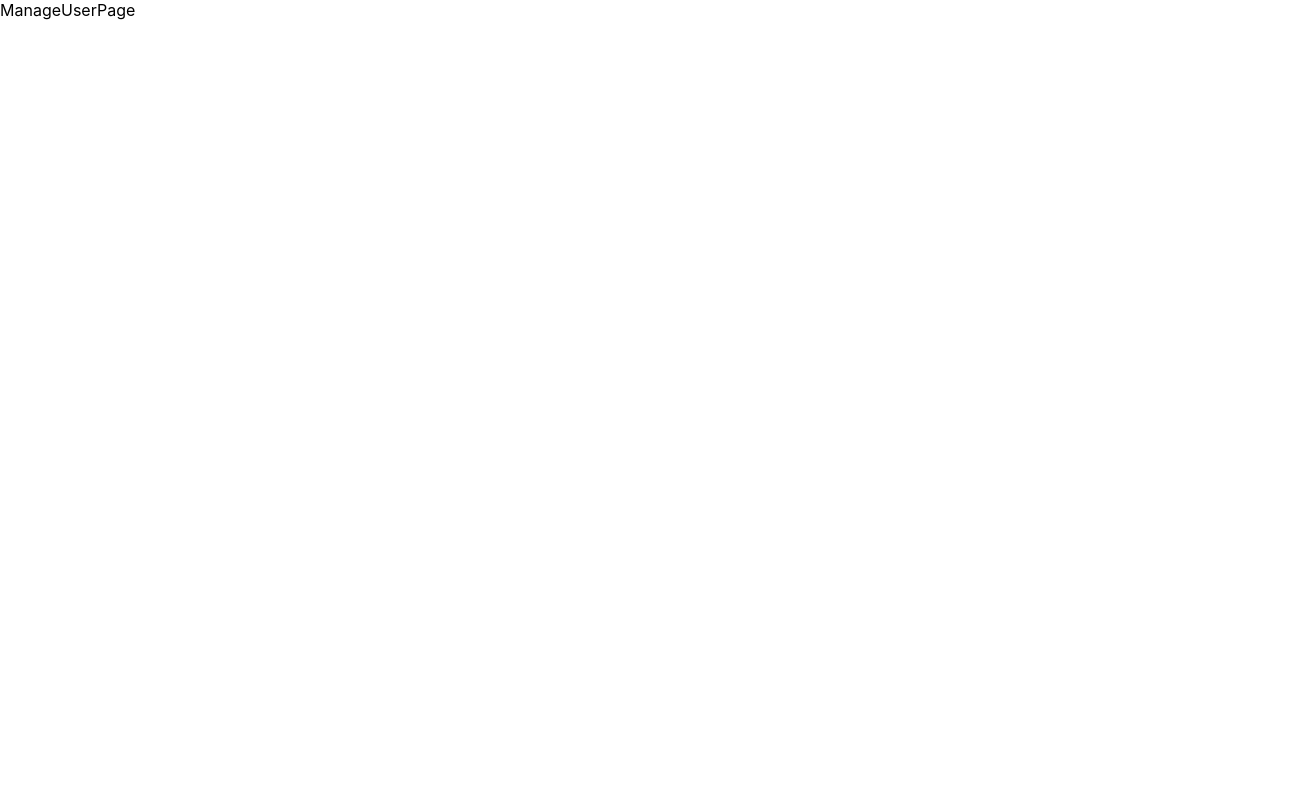
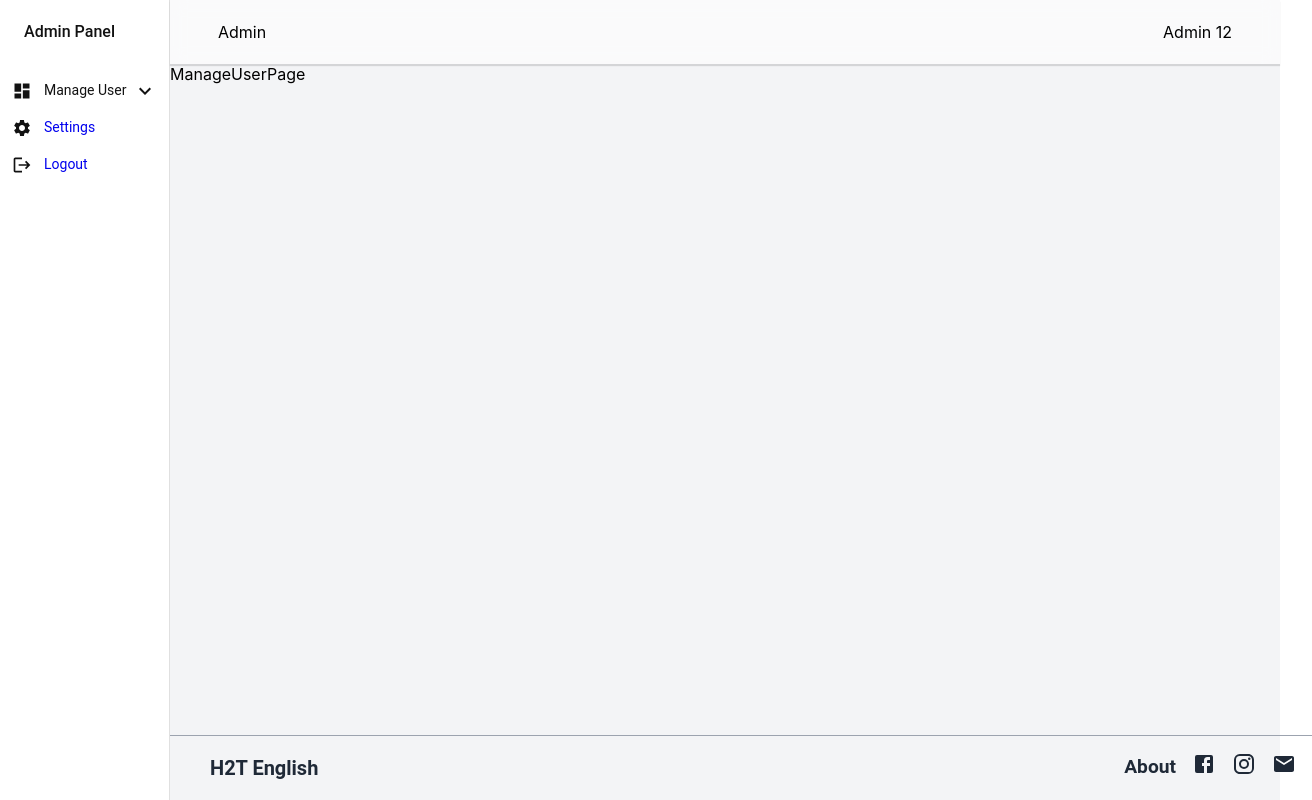
Before and after one commit to TrungHauad02/h2t-english, a React (Create React App) app: page /admin in a window 1280 px wide. Shown: the whole page, 1312 px wide, since content can reach past the window. Built offline with nearby package versions, Linux system fonts and the light colour scheme.

Commit message:
C(Admin Layout): Them sidebar header admin

```diff
--- a/src/features/admin/pages/ManageUserPage.tsx
+++ b/src/features/admin/pages/ManageUserPage.tsx
@@ -1,3 +1,9 @@
+import { Stack } from "@mui/material";
+
 export default function ManageUserPage() {
-    return <div>ManageUserPage</div>;
-  }
+  return (
+    <Stack justifyContent={"center"} sx={{ mt: 8 }}>
+      ManageUserPage
+    </Stack>
+  );
+}
--- a/src/layouts/AdminLayout.tsx
+++ b/src/layouts/AdminLayout.tsx
@@ -1,9 +1,48 @@
 import { Outlet } from "react-router-dom";
+import AdminHeader from "./header/AdminHeader";
+import Footer from "./footer/Footer";
+import { Box } from "@mui/material";
+import { useDarkMode } from "hooks/useDarkMode";
+import useColor from "theme/useColor";
+import SidebarAdmin from "./header/common/SidebarAdmin";
 
 export default function AdminLayout() {
+  const { isDarkMode } = useDarkMode();
+  const color = useColor();
+
   return (
-    <div>
-      <Outlet />
-    </div>
+    <Box
+      sx={{
+        display: "flex",
+        minHeight: "100vh",
+        bgcolor: isDarkMode ? color.gray900 : color.gray100,
+        color: isDarkMode ? color.white : color.black,
+      }}
+    >
+      <SidebarAdmin />
+
+      <Box
+        sx={{
+          flexGrow: 1,
+          display: "flex",
+          flexDirection: "column",
+          minHeight: "100vh",
+        }}
+      >
+        <AdminHeader />
+        <Box
+          component="main"
+          sx={{
+            flexGrow: 1,
+            display: "flex",
+            flexDirection: "column",
+            justifyContent: "flex-start",
+          }}
+        >
+          <Outlet />
+        </Box>
+        <Footer />
+      </Box>
+    </Box>
   );
 }
--- a/src/layouts/header/AdminHeader.tsx
+++ b/src/layouts/header/AdminHeader.tsx
@@ -1,3 +1,27 @@
+import { Container, Toolbar, useScrollTrigger, Box } from "@mui/material";
+import { StyledAppBar } from "./common";
+import { drawerWidth } from "./common/SidebarAdmin";
+
 export default function AdminHeader() {
-  return <div>AdminHeader</div>;
+  const trigger = useScrollTrigger({ disableHysteresis: true, threshold: 50 });
+
+  return (
+    <StyledAppBar
+      position="fixed"
+      elevation={trigger ? 4 : 0}
+      color="transparent"
+      sx={{
+        width: `calc(100% - ${drawerWidth}px)`, // Bù trừ không gian của Sidebar
+        marginLeft: `${drawerWidth}px`, // Đẩy Header sang phải đúng bằng chiều rộng Sidebar
+        zIndex: (theme) => theme.zIndex.drawer + 1, // Nằm trên Sidebar
+      }}
+    >
+      <Container maxWidth="lg">
+        <Toolbar sx={{ justifyContent: "space-between" }}>
+          <Box>Admin</Box>
+          <Box>Admin 12</Box>
+        </Toolbar>
+      </Container>
+    </StyledAppBar>
+  );
 }
--- a/src/layouts/header/StudentHeader.tsx
+++ b/src/layouts/header/StudentHeader.tsx
@@ -1,24 +1,7 @@
-import {
-  AppBar,
-  Toolbar,
-  useScrollTrigger,
-  Container,
-  Stack,
-  AppBarProps,
-} from "@mui/material";
-import { styled } from "@mui/material/styles";
+import { Toolbar, useScrollTrigger, Container, Stack } from "@mui/material";
 import { useState } from "react";
 import { Actions, DrawerMenu, Logo, MenuItems } from "./common";
-
-const StyledAppBar = styled(AppBar)<AppBarProps>(({ theme }) => ({
-  transition: "all 0.3s",
-  backgroundColor: theme.palette.mode === "dark" ? "#03071295" : "#ffffff95",
-  backdropFilter: "blur(8px)",
-  boxShadow:
-    theme.palette.mode === "dark"
-      ? "0px 2px 1px #ffffff10"
-      : "0px 2px 1px #00000020",
-}));
+import { StyledAppBar } from "./common";
 
 const MENU_ITEMS = [
   { path: "/", label: "Home" },
--- /dev/null
+++ b/src/layouts/header/common/SidebarAdmin.tsx
@@ -0,0 +1,148 @@
+import React, { useState } from "react";
+import {
+  Drawer,
+  List,
+  ListItem,
+  ListItemIcon,
+  ListItemText,
+  Collapse,
+  Toolbar,
+  Box,
+  Typography,
+} from "@mui/material";
+import DashboardIcon from "@mui/icons-material/Dashboard";
+import SettingsIcon from "@mui/icons-material/Settings";
+import LogoutIcon from "@mui/icons-material/Logout";
+import { Link } from "react-router-dom";
+import { ExpandLess, ExpandMore } from "@mui/icons-material";
+
+export const drawerWidth = 170;
+
+export default function SidebarAdmin() {
+  const [expanded, setExpanded] = useState<string | null>(null);
+
+  const menuItems = [
+    {
+      text: "Manage User",
+      icon: <DashboardIcon fontSize="small" />,
+      children: [
+        { text: "Student", path: "/admin/manage-student" },
+        { text: "Teacher", path: "/admin/manage-teacher" },
+      ],
+    },
+    {
+      text: "Settings",
+      icon: <SettingsIcon fontSize="small" />,
+      path: "/admin/settings",
+    },
+    {
+      text: "Logout",
+      icon: <LogoutIcon fontSize="small" />,
+      path: "/logout",
+    },
+  ];
+
+  const handleExpand = (item: string) => {
+    setExpanded(expanded === item ? null : item);
+  };
+
+  return (
+    <Drawer
+      variant="permanent"
+      sx={{
+        width: drawerWidth,
+        flexShrink: 0,
+        [`& .MuiDrawer-paper`]: {
+          width: drawerWidth,
+          boxSizing: "border-box",
+          backgroundColor: (theme) =>
+            theme.palette.mode === "dark" ? "#121212" : "#ffffff",
+          color: (theme) =>
+            theme.palette.mode === "dark" ? "#ffffff" : "#121212",
+          fontSize: "0.875rem",
+        },
+      }}
+    >
+      <Toolbar>
+        <Typography variant="h6" component="div" fontSize="1rem">
+          Admin Panel
+        </Typography>
+      </Toolbar>
+      <Box sx={{ overflow: "auto" }}>
+        <List>
+          {menuItems.map((item) => (
+            <React.Fragment key={item.text}>
+              <ListItem
+                component={item.path ? Link : "div"}
+                to={item.path || ""}
+                onClick={() => item.children && handleExpand(item.text)}
+                sx={{
+                  "&:hover": {
+                    backgroundColor: (theme) =>
+                      theme.palette.mode === "dark"
+                        ? "rgba(255, 255, 255, 0.1)"
+                        : "rgba(0, 0, 0, 0.1)",
+                  },
+                  py: 0.5,
+                  px: 1.5,
+                }}
+              >
+                <ListItemIcon
+                  sx={{
+                    color: (theme) =>
+                      theme.palette.mode === "dark" ? "#ffffff" : "#121212",
+                    minWidth: "32px",
+                  }}
+                >
+                  {item.icon}
+                </ListItemIcon>
+                <ListItemText
+                  primary={item.text}
+                  primaryTypographyProps={{
+                    fontSize: "0.875rem",
+                  }}
+                />
+                {item.children &&
+                  (expanded === item.text ? <ExpandLess /> : <ExpandMore />)}
+              </ListItem>
+              {item.children && (
+                <Collapse
+                  in={expanded === item.text}
+                  timeout="auto"
+                  unmountOnExit
+                >
+                  <List component="div" disablePadding>
+                    {item.children.map((child) => (
+                      <ListItem
+                        key={child.text}
+                        component={Link}
+                        to={child.path}
+                        sx={{
+                          pl: 4,
+                          py: 0.5,
+                          "&:hover": {
+                            backgroundColor: (theme) =>
+                              theme.palette.mode === "dark"
+                                ? "rgba(255, 255, 255, 0.1)"
+                                : "rgba(0, 0, 0, 0.1)",
+                          },
+                        }}
+                      >
+                        <ListItemText
+                          primary={child.text}
+                          primaryTypographyProps={{
+                            fontSize: "0.8rem",
+                          }}
+                        />
+                      </ListItem>
+                    ))}
+                  </List>
+                </Collapse>
+              )}
+            </React.Fragment>
+          ))}
+        </List>
+      </Box>
+    </Drawer>
+  );
+}
--- /dev/null
+++ b/src/layouts/header/common/StyledAppBar.tsx
@@ -0,0 +1,14 @@
+import { styled } from "@mui/material/styles";
+import { AppBar, AppBarProps } from "@mui/material";
+
+const StyledAppBar = styled(AppBar)<AppBarProps>(({ theme }) => ({
+  transition: "all 0.3s",
+  backgroundColor: theme.palette.mode === "dark" ? "#03071295" : "#ffffff95",
+  backdropFilter: "blur(8px)",
+  boxShadow:
+    theme.palette.mode === "dark"
+      ? "0px 2px 1px #ffffff10"
+      : "0px 2px 1px #00000020",
+}));
+
+export default StyledAppBar;
--- a/src/layouts/header/common/index.ts
+++ b/src/layouts/header/common/index.ts
@@ -2,3 +2,5 @@ export { default as Logo } from "./Logo";
 export { default as MenuItems } from "./MenuItems";
 export { default as Actions } from "./Actions";
 export { default as DrawerMenu } from "./DrawerMenu";
+export { default as StyledAppBar } from "./StyledAppBar";
+export { default as SidebarAdmin } from "./SidebarAdmin";
```
